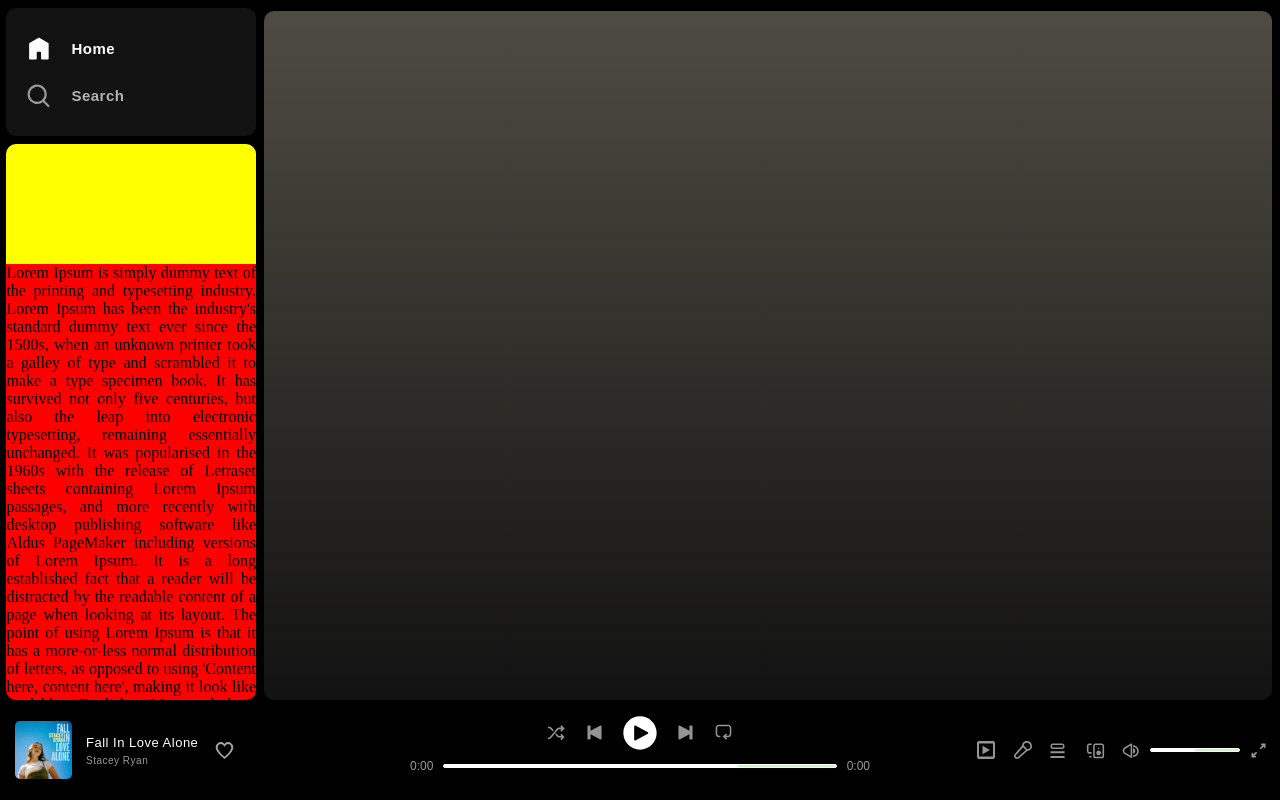
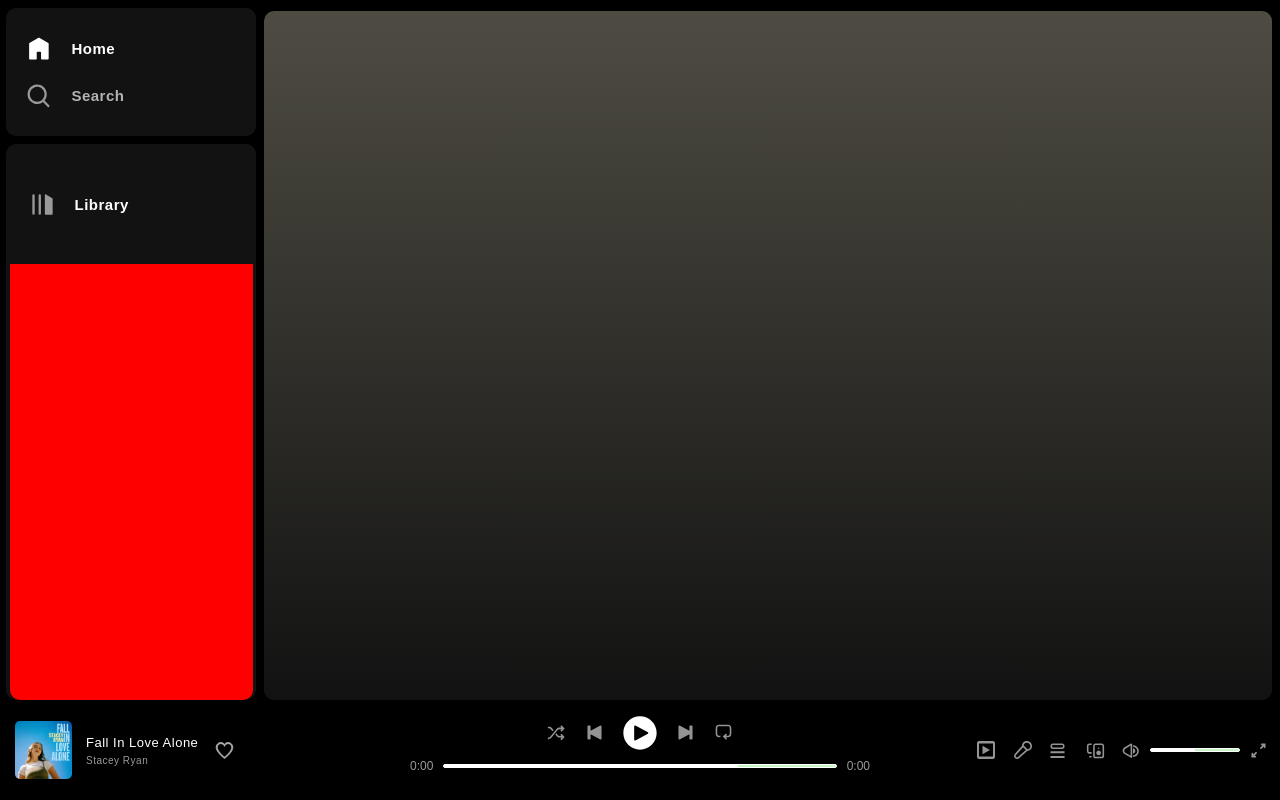
Before and after one commit to jdvictoria/spooftify, a React (Create React App) app: page / in a window 1280 px wide. Built offline with nearby package versions, Linux system fonts and the light colour scheme.

Commit message:
Button Activate Deactivate

```diff
--- a/src/components/atoms/nav_buttons/index.tsx
+++ b/src/components/atoms/nav_buttons/index.tsx
@@ -31,13 +31,27 @@ const StyledText = styled.span`
   align-items: center;
 `;
 
-export function SmallNavButton(props: { meta: string; active: boolean; onClick: (meta: string) => void }) {
+function toTitleCase(text: string) {
+    return text
+        .split(' ')
+        .map(word => word.charAt(0).toUpperCase() + word.slice(1).toLowerCase())
+        .join(' ');
+}
+
+export function NavButtonText(props: { meta: string; active: boolean; onClick: (meta: string) => void }) {
     const [isHovered, setIsHovered] = useState(false);
 
-    const { normal, normal_hover, click } = iconMappings[props.meta] || {};
+    const {
+        normal,
+        normal_hover,
+        click,
+        click_hover
+    } = iconMappings[props.meta] || {};
 
-    const imageSource = props.active ? click : isHovered ? normal_hover : normal;
-    const textSource = props.meta === 'home' ? 'Home' : 'Search';
+    const imageSource =
+        props.active ? (isHovered ? click_hover : click)
+        : (isHovered ? normal_hover : normal);
+    const textSource = toTitleCase(props.meta);
 
     return (
         <StyledContainer>
--- a/src/components/molecules/nav_big_card/index.tsx
+++ b/src/components/molecules/nav_big_card/index.tsx
@@ -1,6 +1,7 @@
-import React from "react";
+import React, {useState} from "react";
 
 import styled from "styled-components";
+import {NavButtonText} from "../../atoms/nav_buttons";
 
 const NavBigCard = styled.div`
   display: flex;
@@ -20,49 +21,69 @@ const NavBigCard = styled.div`
 `;
 
 const UpperDiv = styled.div`
-  background-color: yellow;
+  display: flex;
+  position: relative;
+
   height: 21.5%;
-  width: 100%;
+  width: 97.5%;
 
   border-top-left-radius: 10px;
   border-top-right-radius: 10px;
+
+  justify-content: center;
+  align-items: center;
 `;
 
 const LowerDiv = styled.div`
   background-color: red;
   height: 78.5%;
-  width: 100%;
+  width: 97.5%;
   overflow-y: scroll;
   text-align: justify;
 
   border-bottom-left-radius: 10px;
   border-bottom-right-radius: 10px;
+
+  &::-webkit-scrollbar {
+    width: 10px;
+  }
+
+  &::-webkit-scrollbar-track {
+    background: transparent;
+  }
+
+  &::-webkit-scrollbar-thumb {
+    background: #5A5A5A;
+    border-radius: 10px;
+  }
+
+  &::-webkit-scrollbar-thumb:hover {
+    background: #898989;
+    border-radius: 10px;
+  }
 `;
 
 
 export function BigCard(){
+    const [activeButton, setActiveButton] = useState('library');
+
+    const handleButtonClick = (meta: string) => {
+        setActiveButton((prevActiveButton) =>
+            prevActiveButton === meta ? '' : meta
+        );
+    };
+
     return(
         <NavBigCard>
             <UpperDiv>
-
+                <NavButtonText
+                    meta="library"
+                    active={activeButton === 'library'}
+                    onClick={() => handleButtonClick('library')}
+                />
             </UpperDiv>
             <LowerDiv>
-                Lorem Ipsum is simply dummy text of the printing and typesetting
-                industry. Lorem Ipsum has been the industry's standard dummy text ever
-                since the 1500s, when an unknown printer took a galley of type and
-                scrambled it to make a type specimen book. It has survived not only
-                five centuries, but also the leap into electronic typesetting,
-                remaining essentially unchanged. It was popularised in the 1960s with
-                the release of Letraset sheets containing Lorem Ipsum passages, and
-                more recently with desktop publishing software like Aldus PageMaker
-                including versions of Lorem Ipsum. It is a long established fact that
-                a reader will be distracted by the readable content of a page when
-                looking at its layout. The point of using Lorem Ipsum is that it has a
-                more-or-less normal distribution of letters, as opposed to using
-                'Content here, content here', making it look like readable English.
-                Many desktop publishing packages and web page editors now use Lorem
-                Ipsum as their default model text, and a search for 'lorem ipsum' will
-                uncover many web sites still in their infancy.
+
             </LowerDiv>
         </NavBigCard>
     )
--- a/src/components/molecules/nav_small_card/index.tsx
+++ b/src/components/molecules/nav_small_card/index.tsx
@@ -1,7 +1,7 @@
 import React, {useState} from 'react';
 
 import styled from "styled-components";
-import {SmallNavButton} from "../../atoms/nav_buttons";
+import {NavButtonText} from "../../atoms/nav_buttons";
 
 const NavSmallCard = styled.div`
   display: flex;
@@ -30,8 +30,8 @@ export function SmallCard(){
 
     return(
         <NavSmallCard>
-            <SmallNavButton meta="home" active={activeButton === 'home'} onClick={handleButtonClick} />
-            <SmallNavButton meta="search" active={activeButton === 'search'} onClick={handleButtonClick} />
+            <NavButtonText meta="home" active={activeButton === 'home'} onClick={handleButtonClick} />
+            <NavButtonText meta="search" active={activeButton === 'search'} onClick={handleButtonClick} />
         </NavSmallCard>
     )
 }
--- a/src/data/icons.tsx
+++ b/src/data/icons.tsx
@@ -71,6 +71,12 @@ import HomeClicked from '../assets/icons/home_clicked.svg';
 import SearchNormal from '../assets/icons/search_normal.svg';
 import SearchHover from '../assets/icons/search_hover.svg';
 import SearchClicked from '../assets/icons/search_clicked.svg';
+
+// Library
+import LibraryNormal from '../assets/icons/library_normal.svg';
+import LibraryHover from '../assets/icons/library_hover.svg';
+import LibraryClicked from '../assets/icons/library_clicked.svg';
+import LibraryClickedHover from '../assets/icons/library_clicked_hover.svg';
 
 interface IconMapping {
     normal?: string;
@@ -193,5 +199,13 @@ export const iconMappings: Record<string, IconMapping> = {
         click_hover: undefined,
         title: undefined,
         altTitle: undefined
+    },
+    library: {
+        normal: LibraryNormal,
+        normal_hover: LibraryHover,
+        click: LibraryClicked,
+        click_hover: LibraryClickedHover,
+        title: undefined,
+        altTitle: undefined
     }
 };
```
